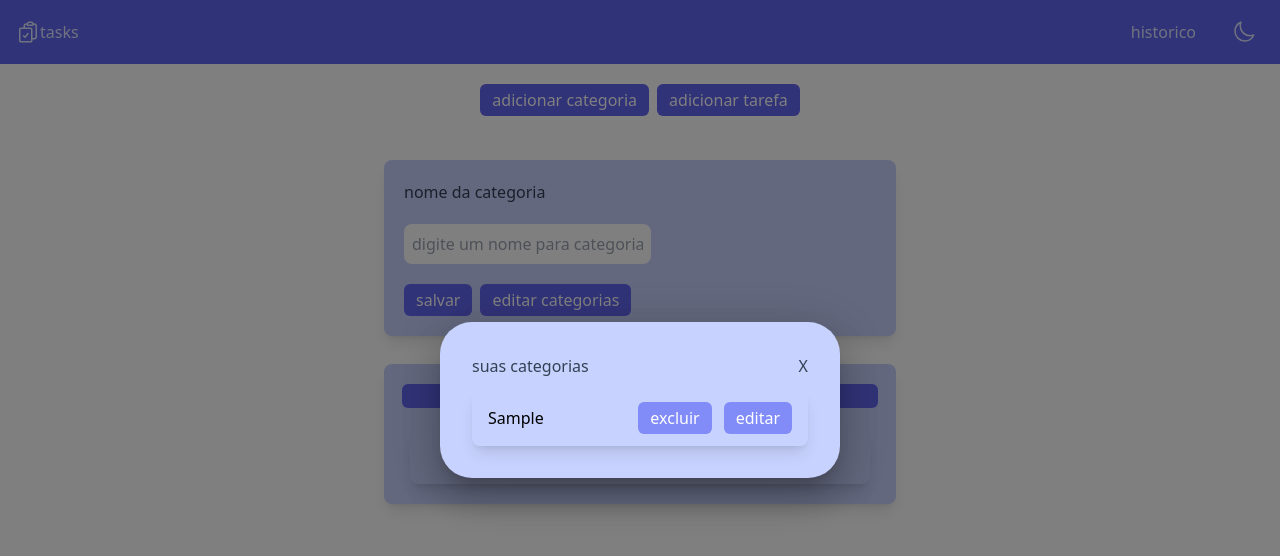
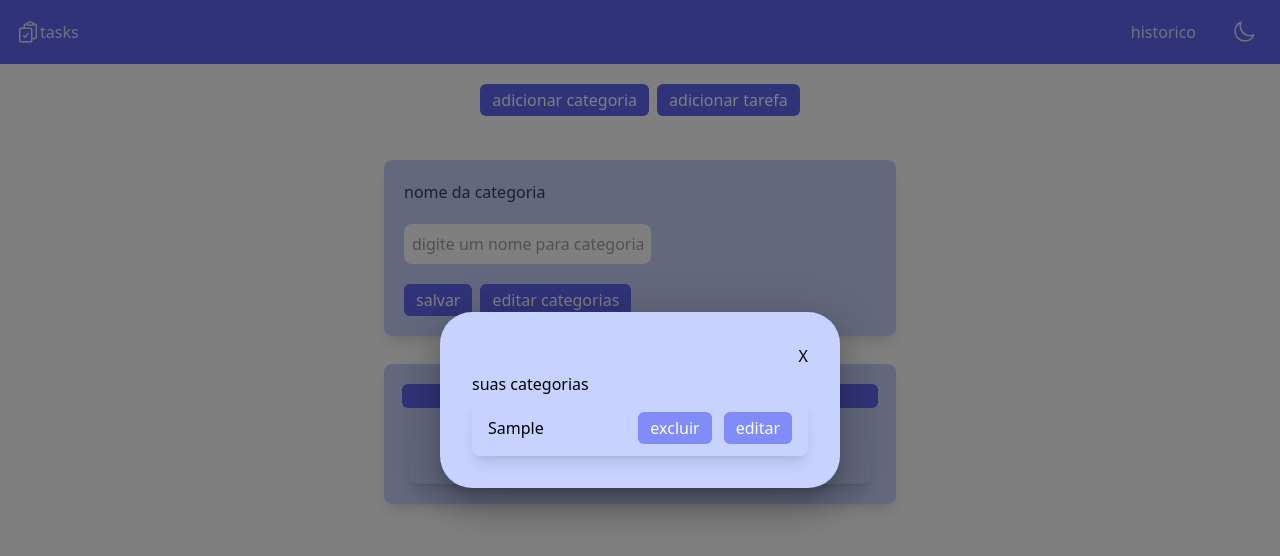
Before and after one commit to anamoraisdev/frontend-todolist, a React (Create React App) app: page / in a window 1280 px wide. Both pictures are taken after typing "Sample" into the empty fields and a click on the button "editar categorias". Shown: the top 556 px of the page. Built offline with nearby package versions, Linux system fonts and the light colour scheme.

Commit message:
consertando bug na funcao de excluir categoria e polishings

```diff
--- a/src/componentes/aviso.jsx
+++ b/src/componentes/aviso.jsx
@@ -1,8 +1,8 @@
 
-const Aviso = () => {
+const Aviso = ({texto}) => {
     return (
         <div className='mt-4 dark:bg-indigo-500 dark:text-indigo-200 min-w-[90%] text-center py-4 text-slate-700 bg-indigo-200 shadow-lg rounded-lg mb-5'>
-            <p>Voce nao tem tarefas</p>
+            <p>{texto}</p>
         </div>
     )
 }
--- a/src/componentes/form.jsx
+++ b/src/componentes/form.jsx
@@ -74,8 +74,7 @@ const Form = ({setTarefas, tarefas, acaoForm, tarefaAEditar, closeModal, categor
                 <label className="flex flex-col gap-2 dark:text-indigo-200">
                     Categoria
                 </label>
-                    <select required value={categoria} onChange={(event) => setCategoria(event.target.value)} className="rounded-lg p-2 dark:bg-indigo-300 dark:text-indigo-950 dark:placeholder-slate-500 focus:outline-1 focus:outline-indigo-400 dark:text-slate-500">
-                        <option className="text-sm" selected> categoria </option>
+                    <select required value={categoria} onChange={(event) => setCategoria(event.target.value)} className="rounded-lg min-w-[50%] p-2 dark:bg-indigo-300 dark:text-indigo-950 dark:placeholder-slate-500 focus:outline-1 focus:outline-indigo-400 dark:text-slate-500">
                        {categorias?.map((categoria) =>
                             <option key={categoria.id} className="text-sm dark:text-indigo-950">{categoria.nome}</option>
                         )}
--- a/src/componentes/formCategorias.jsx
+++ b/src/componentes/formCategorias.jsx
@@ -37,7 +37,8 @@ const FormCategorias = ({categorias, setCategorias, openCategorias, categoriaAEd
             <label className="flex flex-col gap-2 dark:text-indigo-200">
                 nome da categoria
             </label>
-            <input type="text" placeholder="digite um nome para categoria" required value={nome} onChange={(event) => setNome(event.target.value)} className="rounded-lg p-2 dark:bg-indigo-300 dark:text-indigo-950 dark:placeholder-slate-500 focus:outline-1 focus:outline-indigo-400"></input>
+
+            <input type="text" placeholder="digite um nome para categoria"  value={nome} onChange={(event) => setNome(event.target.value)} className="rounded-lg p-2 dark:bg-indigo-300 dark:text-indigo-950 dark:placeholder-slate-500 focus:outline-1 focus:outline-indigo-400"></input>
             <div className="flex gap-2">
                 <button type="submit" className="py-1 px-3 bg-indigo-500 rounded-md text-white hover:bg-indigo-400 dark:bg-indigo-600">salvar</button>
                 {!categoriaAEditar &&
--- a/src/paginas/home.jsx
+++ b/src/paginas/home.jsx
@@ -1,8 +1,8 @@
 
-import {useState} from 'react';
+import { useState } from 'react';
 import Form from '../componentes/form';
 import CardTarefa from '../componentes/cardTarefa';
-import {Box, Modal} from "@mui/material"
+import { Box, Modal } from "@mui/material"
 import FormCategorias from '../componentes/formCategorias';
 import Historico from './historico';
 import Navbar from '../componentes/navbar';
@@ -26,7 +26,7 @@ const style = {
 };
 
 
-const Home = ({darkMode, setDarkMode}) => {
+const Home = ({ darkMode, setDarkMode }) => {
   const [tarefas, setTarefas] = useState(JSON.parse(localStorage.getItem("tarefas")) || [])
   const [categorias, setCategorias] = useState(JSON.parse(localStorage.getItem("categorias")) || [])
   const [tarefaAEditar, setTarefaAEditar] = useState(null)
@@ -64,10 +64,10 @@ const Home = ({darkMode, setDarkMode}) => {
 
   const excluirTarefa = (tarefaAExcluir) => {
     let tarefasAtualizadas = tarefas.filter((tarefa) => tarefa.id !== tarefaAExcluir.id)
-    if(tarefasAtualizadas.length === 0){
+    if (tarefasAtualizadas.length === 0) {
       setTarefas([])
       localStorage.setItem("tarefas", JSON.stringify([]))
-    }else{
+    } else {
       setTarefas(tarefasAtualizadas)
       localStorage.setItem("tarefas", JSON.stringify([tarefasAtualizadas]))
     }
@@ -82,8 +82,14 @@ const Home = ({darkMode, setDarkMode}) => {
 
   const excluirCategoria = (categoria) => {
     let categoriasAtualizadas = categorias.filter((item) => item.id !== categoria.id)
-    setCategorias(categoriasAtualizadas)
-    localStorage.setItem("categorias", JSON.stringify([categoriasAtualizadas]))
+    if(categoriasAtualizadas.length === 0){
+      setCategorias([])
+      localStorage.setItem("categorias", JSON.stringify([]))
+    }else{
+      setCategorias(categoriasAtualizadas)
+      localStorage.setItem("categorias", JSON.stringify([categoriasAtualizadas]))
+
+    }
   }
 
   const pegarCategoria = (categoria) => {
@@ -99,16 +105,16 @@ const Home = ({darkMode, setDarkMode}) => {
   }
 
   const mudarMode = () => {
-    if(darkMode){
+    if (darkMode) {
       setDarkMode(false)
-    }else{
+    } else {
       setDarkMode(true)
     }
   }
 
   return (
     <div className={``}>
-      <Navbar setOpenHistorico={setOpenHistorico} openHistorico={openHistorico} mudarMode={mudarMode} darkMode={darkMode}/>
+      <Navbar setOpenHistorico={setOpenHistorico} openHistorico={openHistorico} mudarMode={mudarMode} darkMode={darkMode} />
       {!openHistorico ?
         <div className={`fixed top-14 left-0 right-0`}>
           <header className='flex flex-col items-center'>
@@ -134,12 +140,12 @@ const Home = ({darkMode, setDarkMode}) => {
                 <button onClick={() => setView(true)} className="m-1 px-12 sm:px-24 md:px-24 lg:px-24 xl:px-24 bg-indigo-500 rounded-md text-white hover:bg-indigo-400 dark:bg-indigo-600 dark:hover:bg-indigo-500">todas</button>
                 <button onClick={() => setView(false)} className="m-1 px-12 sm:px-24 md:px-24 lg:px-24 xl:px-24 bg-indigo-500 rounded-md text-white hover:bg-indigo-400 dark:bg-indigo-600 dark:hover:bg-indigo-500">filtrar</button>
               </div>
-              <div className={`flex text-center text-slate-700 dark:text-white w-[100%] ${!view && tarefas.length > 0 ? "overflow-x-scroll" : "" }`}>
+              <div className={`flex text-center text-slate-700 dark:text-white w-[100%] ${!view && tarefas.length > 0 ? "overflow-x-scroll" : ""}`}>
                 {!view && tarefas.length > 0 &&
                   categorias.map((categoria) => {
                     const tarefasDaCategoria = filtrarPorCategoria(categoria)
-                    if (tarefasDaCategoria.length > 0){
-                      return(
+                    if (tarefasDaCategoria.length > 0) {
+                      return (
                         <div className='flex flex-col min-w-[100%] ' key={categoria.id}>
                           <p className='m-7 font-medium'>
                             {categoria?.nome}
@@ -149,7 +155,7 @@ const Home = ({darkMode, setDarkMode}) => {
                           )}
                         </div>
                       )
-                    }else {
+                    } else {
                       return (
                         ""
                       )
@@ -166,7 +172,7 @@ const Home = ({darkMode, setDarkMode}) => {
                 )
               }
 
-              {tarefas.length === 0 && <Aviso />}
+              {tarefas.length === 0 && <Aviso texto={"voce nao tem tarefas"}/>}
 
             </main>
           </div>
@@ -196,13 +202,18 @@ const Home = ({darkMode, setDarkMode}) => {
         aria-describedby="modal-modal-description"
       >
         <Box sx={style}>
-          <div className='flex flex-col rounded-lg w-[100%] gap-3'>
-            <div className='flex justify-between text-slate-700'>
+          <div className='flex flex-col rounded-lg w-[100%] gap-1'>
+
+            {!categoriaAEditar &&
+                <button className="flex justify-end" onClick={closeCategorias}>X</button>
+            }
+
+
+            {categorias.length > 0 ?
               <p>suas categorias</p>
-              {!categoriaAEditar &&
-                <button onClick={closeCategorias}>X</button>
-              }
-            </div>
+              : <Aviso texto={"voce nao tem categorias"}/>
+            }
+
             {categoriaAEditar == null ? categorias?.map((categoria) =>
               <div key={categoria.id} className='flex justify-between bg-indigo-200 shadow-lg py-3 px-4 rounded-lg items-center'>
                 <p>{categoria.nome}</p>
```
